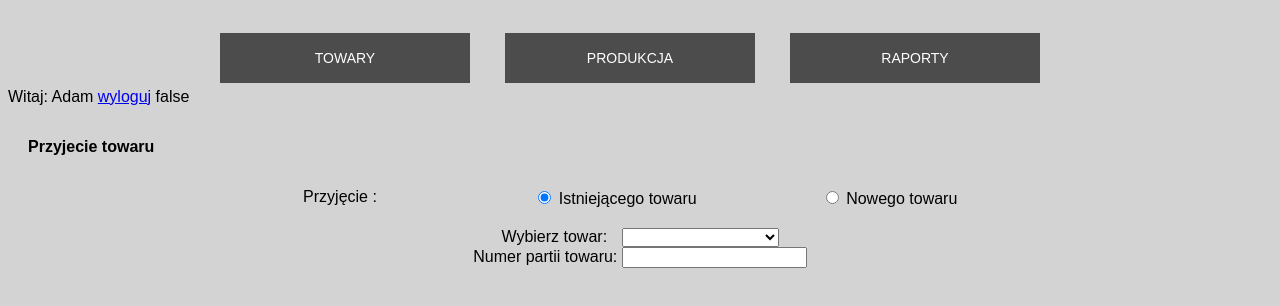
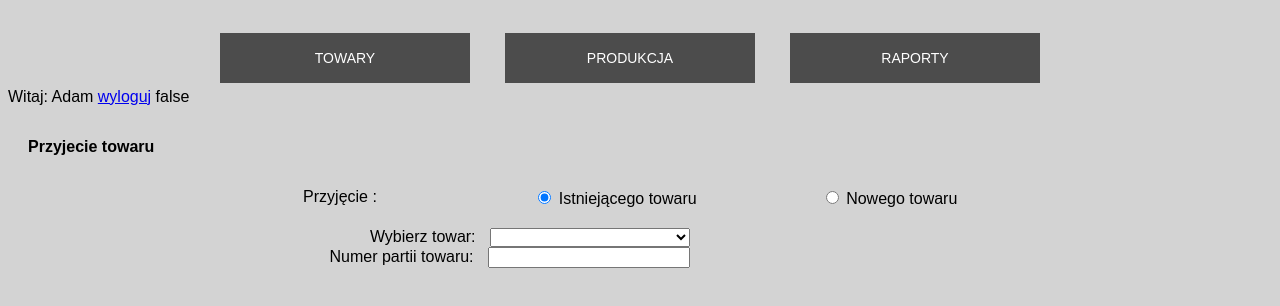
Before and after one commit to adamdominik89/pop, a Vue app: page /#/stock/recive_goods in a window 1280 px wide. Shown: the top 306 px of the page. Built offline with nearby package versions, Linux system fonts and the light colour scheme; what vue-good-table would draw is missing.

Commit message:
numer partii towaru field

```diff
--- a/src/frontend/style/css/index.css
+++ b/src/frontend/style/css/index.css
@@ -63,14 +63,26 @@
   margin-left: auto;
   margin-right: auto; }
 
+.a-input-recive-goods {
+  width: 194px;
+  margin-left: 10px; }
+
 .a-radio-single {
   width: 250px;
   display: inline-block;
   padding-left: 24px; }
 
+.a-select {
+  width: 200px; }
+
 .a-select-container {
   display: inline-block;
   margin-left: 10px; }
+
+.a-select-label {
+  width: 500px;
+  text-align: right;
+  display: block; }
 
 .a-user-container {
   width: 200px;
--- /dev/null
+++ b/src/frontend/style/sass/components/atoms/input/recive-goods.sass
@@ -0,0 +1,3 @@
+.a-input-recive-goods
+  width: 194px
+  margin-left: 10px
--- /dev/null
+++ b/src/frontend/style/sass/components/atoms/select.sass
@@ -0,0 +1,2 @@
+.a-select
+  width: 200px
--- /dev/null
+++ b/src/frontend/style/sass/components/atoms/select/label.sass
@@ -0,0 +1,4 @@
+.a-select-label
+  width: 500px
+  text-align: right
+  display: block
```
